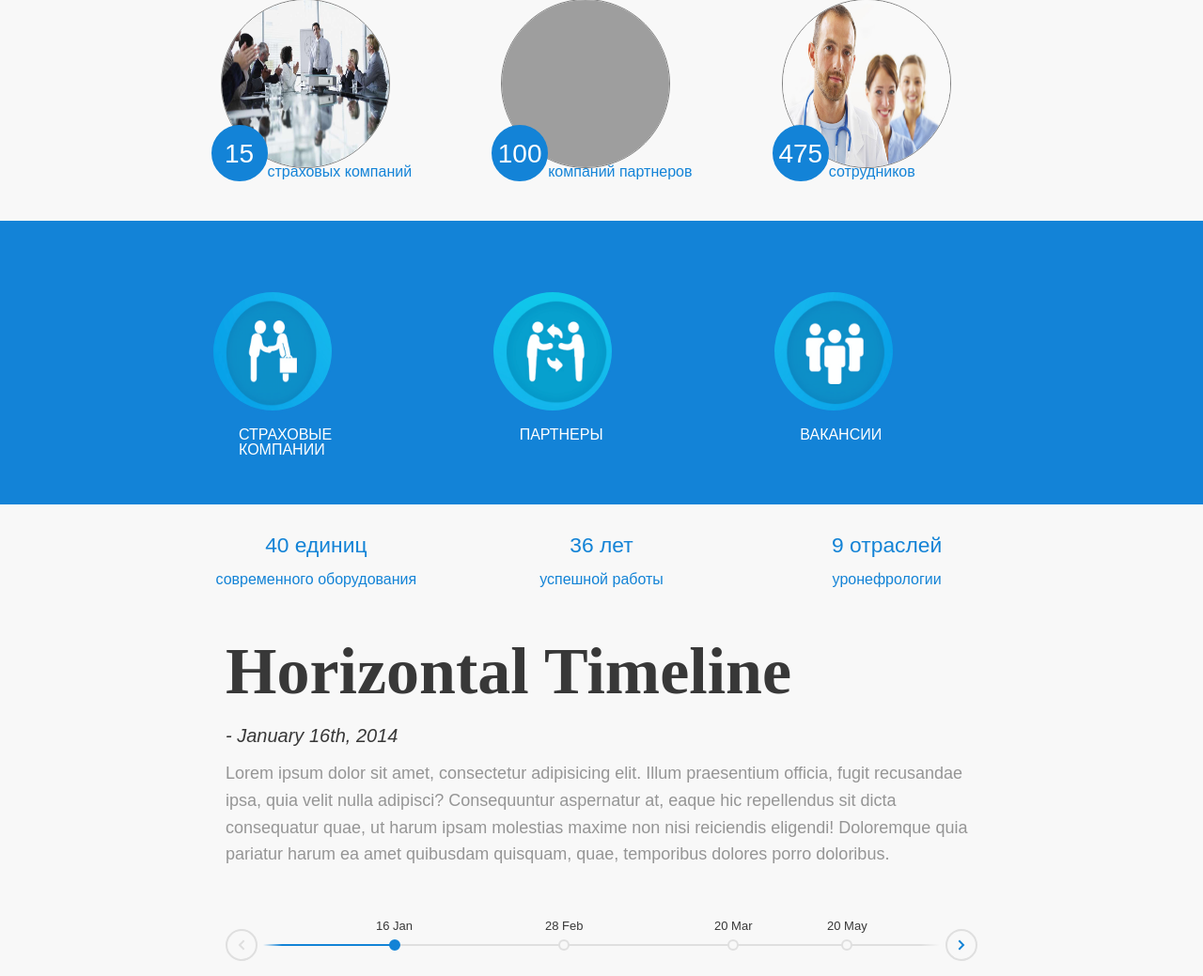
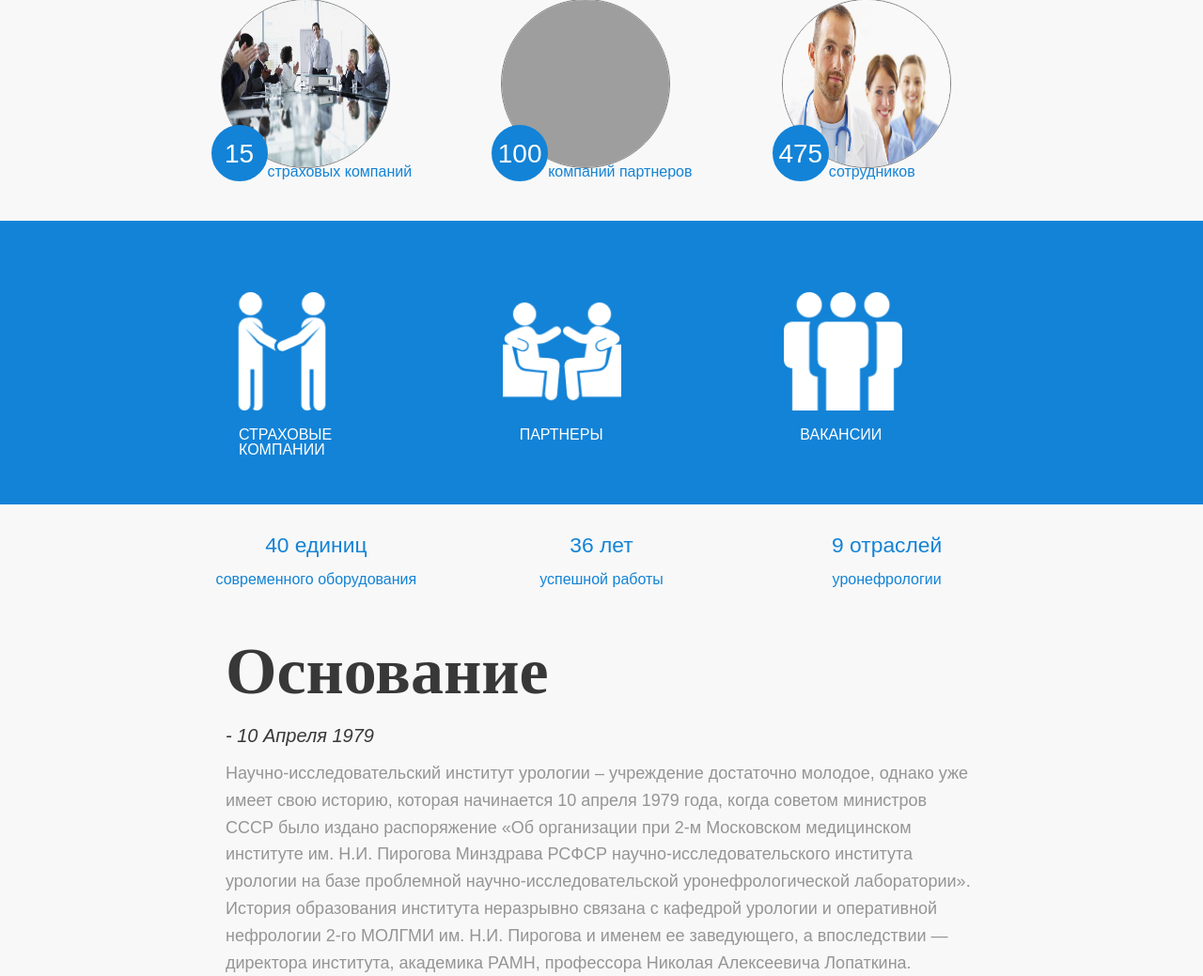
Before and after one commit to maratkanov-a/clinic, a Django app: template templates/clinic_app/news_list_all.html in a window 1280 px wide. Shown: the part 2682-3721 px from the top of the page at 94% size. Run offline with Django 3.2, Linux system fonts and the light colour scheme; the template is opened without the code that fills it, so the values that code supplies are empty; parts of the project's set-up code (start-up, migrations or seed data) failed here and were passed over; grey boxes are pictures that could not be loaded.

Commit message:
fixed pictures, also fixed text in timeline

```diff
--- a/clinic_app/static/css/mine.css
+++ b/clinic_app/static/css/mine.css
@@ -366,9 +366,7 @@
     width: 130px;
     height: 130px;
     border: 2px solid #1383d7;
-    border-radius: 50%;
-    margin: 5% auto;
-    margin-left: 25px;
+    margin: 5% auto 5% 35px;
 }
 
 .partners__picture {
--- a/templates/clinic_app/partners.html
+++ b/templates/clinic_app/partners.html
@@ -48,21 +48,21 @@
         <div class="container partners__container">
 
             <div class="col s12 m4 l4 partners__picture">
-                <img src="{% static 'img/circles/strah.png' %}"/>
+                <img src="{% static 'img/human-resources.png' %}"/>
                      <span class="partners__picture__desc">
                          СТРАХОВЫЕ<br>КОМПАНИИ
                      </span>
             </div>
 
             <div class="col s12 m4 l4 partners__picture">
-                <img src="{% static 'img/circles/partners.png' %}"/>
+                <img src="{% static 'img/friends-talking.png' %}"/>
                      <span class="partners__picture__desc">
                          ПАРТНЕРЫ
                      </span>
             </div>
 
             <div class="col s12 m4 l4 partners__picture">
-                <img src="{% static 'img/circles/vacancy.png' %}"/>
+                <img src="{% static 'img/group.png' %}"/>
                      <span class="partners__picture__desc">
                          ВАКАНСИИ
                      </span>
--- a/templates/clinic_app/timeline.html
+++ b/templates/clinic_app/timeline.html
@@ -4,166 +4,168 @@
             <section class="cd-horizontal-timeline">
                 <div class="events-content">
                     <ol>
-                        <li class="selected" data-date="16/01/2014">
-                            <h2>Horizontal Timeline</h2>
-                            <em>January 16th, 2014</em>
+                        <li class="selected" data-date="10/04/1979">
+                            <h2>Основание</h2>
+                            <em>10 Апреля 1979</em>
 
                             <p>
-                                Lorem ipsum dolor sit amet, consectetur adipisicing elit. Illum praesentium officia,
-                                fugit recusandae ipsa, quia velit nulla adipisci? Consequuntur aspernatur at, eaque
-                                hic repellendus sit dicta consequatur quae, ut harum ipsam molestias maxime non nisi
-                                reiciendis eligendi! Doloremque quia pariatur harum ea amet quibusdam quisquam,
-                                quae, temporibus dolores porro doloribus.
+                                Научно-исследовательский институт урологии – учреждение достаточно молодое, однако уже
+                                имеет свою историю, которая начинается 10 апреля 1979 года, когда советом министров СССР
+                                было издано распоряжение «Об организации при 2-м Московском медицинском институте им.
+                                Н.И. Пирогова Минздрава РСФСР научно-исследовательского института урологии на базе
+                                проблемной научно-исследовательской уронефрологической лаборатории». История образования
+                                института неразрывно связана с кафедрой урологии и оперативной нефрологии 2-го МОЛГМИ
+                                им. Н.И. Пирогова и именем ее заведующего, а впоследствии — директора института,
+                                академика РАМН, профессора Николая Алексеевича Лопаткина.
                             </p>
                         </li>
-
-                        <li data-date="28/02/2014">
-                            <h2>Event title here</h2>
-                            <em>February 28th, 2014</em>
+                        <li data-date="01/01/1980">
+                            <em>Начало 1980</em>
 
                             <p>
-                                Lorem ipsum dolor sit amet, consectetur adipisicing elit. Illum praesentium officia,
-                                fugit recusandae ipsa, quia velit nulla adipisci? Consequuntur aspernatur at, eaque
-                                hic repellendus sit dicta consequatur quae, ut harum ipsam molestias maxime non nisi
-                                reiciendis eligendi! Doloremque quia pariatur harum ea amet quibusdam quisquam,
-                                quae, temporibus dolores porro doloribus.
+                                К началу 1980 года в НИИ урологии перешло 17 научных сотрудников кафедры — член-корр.
+                                АМН СССР А.Ф. Даренков, профессора, доктора наук А.Л. Шабад, В.Г. Горюнов, Э.К. Яненко,
+                                В.Я. Симонов, И.С. Ярмолинский, М.В. Чудновская, кандидаты наук Б.М. Крендель, Н.В.
+                                Махлин, Б.С. Гусев, Н.К. Дзеранов, Л.Г. Кульга, А.П. Данилков, Е.А. Стецюк, А.С.
+                                Ларионов, Н.П. Ненашева.
                             </p>
                         </li>
-
-                        <li data-date="20/04/2014">
-                            <h2>Event title here</h2>
-                            <em>March 20th, 2014</em>
+                        <li data-date="14/01/1981">
+                            <em>14 Января 1981</em>
 
                             <p>
-                                Lorem ipsum dolor sit amet, consectetur adipisicing elit. Illum praesentium officia,
-                                fugit recusandae ipsa, quia velit nulla adipisci? Consequuntur aspernatur at, eaque
-                                hic repellendus sit dicta consequatur quae, ut harum ipsam molestias maxime non nisi
-                                reiciendis eligendi! Doloremque quia pariatur harum ea amet quibusdam quisquam,
-                                quae, temporibus dolores porro doloribus.
+                                Правительством г.Москвы предложено создать на базе 47-й многопрофильной больницы
+                                специализированную урологическую клинику, выделив ее как базу НИИ урологии (3-я Парковая
+                                ул., 51) (Приказ ГУЗМа №14 от 14.01.1981г.).
                             </p>
                         </li>
-
-                        <li data-date="20/05/2014">
-                            <h2>Event title here</h2>
-                            <em>May 20th, 2014</em>
+                        <li data-date="25/05/1981">
+                            <h2>Самостоятельное учреждение</h2>
+                            <em>25 Мая 1984</em>
 
                             <p>
-                                Lorem ipsum dolor sit amet, consectetur adipisicing elit. Illum praesentium officia,
-                                fugit recusandae ipsa, quia velit nulla adipisci? Consequuntur aspernatur at, eaque
-                                hic repellendus sit dicta consequatur quae, ut harum ipsam molestias maxime non nisi
-                                reiciendis eligendi! Doloremque quia pariatur harum ea amet quibusdam quisquam,
-                                quae, temporibus dolores porro doloribus.
+                                25 мая 1984 года Совет Министров издает распоряжение №655-р «О преобразовании
+                                научно-исследовательского института урологии Минздрава РСФСР при 2-ом Московском
+                                медицинском институте им. Н.И. Пирогова в самостоятельное медицинское учреждение»; 29
+                                июня того же года Минздравом РСФСР издается соответствующий приказ №522, а Минздрав СССР
+                                делает институт головным лечебным учреждением страны в области урологии.
                             </p>
                         </li>
-
-                        <li data-date="09/07/2014">
-                            <h2>Event title here</h2>
-                            <em>July 9th, 2014</em>
+                        <li data-date="01/01/1982">
+                            <h2>Диссертационный совет</h2>
+                            <em>с 1985</em>
 
                             <p>
-                                Lorem ipsum dolor sit amet, consectetur adipisicing elit. Illum praesentium officia,
-                                fugit recusandae ipsa, quia velit nulla adipisci? Consequuntur aspernatur at, eaque
-                                hic repellendus sit dicta consequatur quae, ut harum ipsam molestias maxime non nisi
-                                reiciendis eligendi! Doloremque quia pariatur harum ea amet quibusdam quisquam,
-                                quae, temporibus dolores porro doloribus.
+                                При НИИ урологии МЗ РФ с 1985 года действует Диссертационный Совет. За годы работы
+                                совета в нем было защищено более трехсот научных работ.
                             </p>
                         </li>
-
-                        <li data-date="30/08/2014">
-                            <h2>Event title here</h2>
-                            <em>August 30th, 2014</em>
+                        <li data-date="30/11/1982">
+                            <h2>Новый корпус</h2>
+                            <em>30 Ноября 1992</em>
 
                             <p>
-                                Lorem ipsum dolor sit amet, consectetur adipisicing elit. Illum praesentium officia,
-                                fugit recusandae ipsa, quia velit nulla adipisci? Consequuntur aspernatur at, eaque
-                                hic repellendus sit dicta consequatur quae, ut harum ipsam molestias maxime non nisi
-                                reiciendis eligendi! Doloremque quia pariatur harum ea amet quibusdam quisquam,
-                                quae, temporibus dolores porro doloribus.
+                                30 ноября 1992 г. открывается новый 11-этажный клинический корпус на 100 коек общей
+                                площадью 11165 кв. метров, оснащенный современным лечебно-диагностическим оборудованием.
+                                На его базе создается первая в нашей стране клиника детской урологии, где
+                                концентрируются практически все известные современные технологии диагностики и лечения
+                                детского контингента больных.
                             </p>
                         </li>
-
-                        <li data-date="15/09/2014">
-                            <h2>Event title here</h2>
-                            <em>September 15th, 2014</em>
+                        <li data-date="01/05/1983">
+                            <h2>Межведомственный научный совет</h2>
+                            <em>1993</em>
 
                             <p>
-                                Lorem ipsum dolor sit amet, consectetur adipisicing elit. Illum praesentium officia,
-                                fugit recusandae ipsa, quia velit nulla adipisci? Consequuntur aspernatur at, eaque
-                                hic repellendus sit dicta consequatur quae, ut harum ipsam molestias maxime non nisi
-                                reiciendis eligendi! Doloremque quia pariatur harum ea amet quibusdam quisquam,
-                                quae, temporibus dolores porro doloribus.
+                                В 1993 году на базе НИИ Урологии создается Межведомственный научный совет по проблемам
+                                урологии и нефрологии, в который входят 9 комиссий по различным отраслям уро-нефрологии.
+                                В функции головного учреждения входит координация научной деятельности 26 кафедр и 22
+                                курсов по урологии в региональных медицинских учреждениях. В последующие годы за
+                                Институтом было закреплено право вести не только научную и клиническую деятельность, но
+                                и хозяйственную, а в 1995 году он получает лицензию Государственного комитета РФ по
+                                высшему образованию на право ведения образовательной деятельности в сфере
+                                послевузовского, дополнительного профессионального образования.
                             </p>
                         </li>
-
-                        <li data-date="01/11/2014">
-                            <h2>Event title here</h2>
-                            <em>November 1st, 2014</em>
+                        <li data-date="01/01/1984">
+                            <em>1995</em>
 
                             <p>
-                                Lorem ipsum dolor sit amet, consectetur adipisicing elit. Illum praesentium officia,
-                                fugit recusandae ipsa, quia velit nulla adipisci? Consequuntur aspernatur at, eaque
-                                hic repellendus sit dicta consequatur quae, ut harum ipsam molestias maxime non nisi
-                                reiciendis eligendi! Doloremque quia pariatur harum ea amet quibusdam quisquam,
-                                quae, temporibus dolores porro doloribus.
+                                С 1995 года научные исследования возглавляет профессор Э.К. Яненко, посвятившая большую
+                                часть своих исследований изучению этиологии, патогенеза и методам оперативного лечения
+                                мочекаменной болезни и особенно наиболее тяжелой ее форме — коралловидному нефролитиазу
                             </p>
                         </li>
-
-                        <li data-date="10/12/2014">
+                        <li data-date="02/03/1984">
                             <h2>Event title here</h2>
-                            <em>December 10th, 2014</em>
+                            <em>2 Марта 1999</em>
 
                             <p>
-                                Lorem ipsum dolor sit amet, consectetur adipisicing elit. Illum praesentium officia,
-                                fugit recusandae ipsa, quia velit nulla adipisci? Consequuntur aspernatur at, eaque
-                                hic repellendus sit dicta consequatur quae, ut harum ipsam molestias maxime non nisi
-                                reiciendis eligendi! Doloremque quia pariatur harum ea amet quibusdam quisquam,
-                                quae, temporibus dolores porro doloribus.
+                                2 марта 1999 года Государственное федеральное учреждение здравоохранения —
+                                Научно-исследовательский институт урологии Минздрава РФ — в соответствии с федеральным
+                                законом «О науке и государственной научно-технической политике» одним из первых среди
+                                медицинских НИИ прошел государственную аккредитацию и получил свидетельство (№ 997)
+                                Министерства науки и технологий, подтверждая тем самым свой высокий авторитет,
+                                известность и признание.
                             </p>
                         </li>
-
-                        <li data-date="19/01/2015">
-                            <h2>Event title here</h2>
-                            <em>January 19th, 2015</em>
+                        <li data-date="01/01/1985">
+                            <em>2001</em>
 
                             <p>
-                                Lorem ipsum dolor sit amet, consectetur adipisicing elit. Illum praesentium officia,
-                                fugit recusandae ipsa, quia velit nulla adipisci? Consequuntur aspernatur at, eaque
-                                hic repellendus sit dicta consequatur quae, ut harum ipsam molestias maxime non nisi
-                                reiciendis eligendi! Doloremque quia pariatur harum ea amet quibusdam quisquam,
-                                quae, temporibus dolores porro doloribus.
+                                С 2001 года вторым заместителем директора по науке назначен молодой перспективный ученый
+                                и организатор О.И. Аполихин, также возглавлявший инновационный отдел.
                             </p>
                         </li>
-
-                        <li data-date="03/03/2015">
-                            <h2>Event title here</h2>
-                            <em>March 3rd, 2015</em>
+                        <li data-date="01/01/1986">
+                            <em>2005</em>
 
                             <p>
-                                Lorem ipsum dolor sit amet, consectetur adipisicing elit. Illum praesentium officia,
-                                fugit recusandae ipsa, quia velit nulla adipisci? Consequuntur aspernatur at, eaque
-                                hic repellendus sit dicta consequatur quae, ut harum ipsam molestias maxime non nisi
-                                reiciendis eligendi! Doloremque quia pariatur harum ea amet quibusdam quisquam,
-                                quae, temporibus dolores porro doloribus.
+                                C 2005 года заведующим по научной деятельности стал А.Г. Мартов, до этого возглавлявший
+                                отдел эндоурологии и новых уротехнологий с 1991 года.
                             </p>
+                        </li>
+                        <li data-date="01/01/1987">
+                            <em>Начало 2007</em>
+
+                            <p>
+                                В начале 2007 года произошла смена поколений: с апреля 2007 года директором института
+                                назначается Аполихин Олег Иванович Аполихин О.И., Н.А.Лопаткин переходит на должность
+                                почетного директора. Заместителями директора по научной работе назначаются Сивков Андрей
+                                Владимирович Сивков А.В., Павлов Андрей Юрьевич Павлов А.Ю., Кудрявцев Ю.В., лечебную
+                                работу возглавляет Чернышев Игорь Владиславович Чернышев И.В.. Заместителем директора по
+                                консультативной работе назначается Даренков Сергей Петрович Даренков С.П., заместитель
+                                директора по издательской деятельности – Мартов А.Г. </p>
+                        </li>
+                        <li data-date="01/01/1988">
+                            <em>2014</em>
+
+                            <p>
+                                В 2014 году был издан Приказ МЗ РФ №218 от 17.05.2014 "О реорганизации ФГБУ «Московский
+                                научно исследовательский онкологический институт им. П.А. Герцена» Минздрава России,
+                                ФГБУ «Медицинский радиологический научный центр» Минздрава России и ФГБУ
+                                «Научно-исследовательский институт урологии» Минздрава России в форме присоединения
+                                второго и третьего учреждения к первому". </p>
                         </li>
                     </ol>
                 </div>
-                <!-- .events-content -->
                 <div class="timeline">
                     <div class="events-wrapper">
                         <div class="events">
                             <ol>
-                                <li><a href="#0" data-date="16/01/2014" class="selected">16 Jan</a></li>
-                                <li><a href="#0" data-date="28/02/2014">28 Feb</a></li>
-                                <li><a href="#0" data-date="20/04/2014">20 Mar</a></li>
-                                <li><a href="#0" data-date="20/05/2014">20 May</a></li>
-                                <li><a href="#0" data-date="09/07/2014">09 Jul</a></li>
-                                <li><a href="#0" data-date="30/08/2014">30 Aug</a></li>
-                                <li><a href="#0" data-date="15/09/2014">15 Sep</a></li>
-                                <li><a href="#0" data-date="01/11/2014">01 Nov</a></li>
-                                <li><a href="#0" data-date="10/12/2014">10 Dec</a></li>
-                                <li><a href="#0" data-date="19/01/2015">29 Jan</a></li>
-                                <li><a href="#0" data-date="03/03/2015">3 Mar</a></li>
+                                <li><a href="#0" data-date="10/04/1979" class="selected">10 Апреля</a></li>
+                                <li><a href="#0" data-date="01/01/1980">Январь</a></li>
+                                <li><a href="#0" data-date="14/01/1981">14 Января</a></li>
+                                <li><a href="#0" data-date="25/05/1981">25 Мая</a></li>
+                                <li><a href="#0" data-date="01/01/1982">Январь</a></li>
+                                <li><a href="#0" data-date="30/11/1982">30 Ноября</a></li>
+                                <li><a href="#0" data-date="01/05/1983">Январь</a></li>
+                                <li><a href="#0" data-date="01/01/1984">Январь</a></li>
+                                <li><a href="#0" data-date="02/03/1984">2 Марта</a></li>
+                                <li><a href="#0" data-date="01/01/1985">Январь</a></li>
+                                <li><a href="#0" data-date="01/01/1986">Январь</a></li>
+                                <li><a href="#0" data-date="01/01/1987">В течение</a></li>
+                                <li><a href="#0" data-date="01/01/1988">Начало года</a></li>
                             </ol>
 
                             <span class="filling-line" aria-hidden="true"></span>
```
Also changed, not shown: clinic_app/static/img/circles/partners.png (deleted), clinic_app/static/img/friends-talking.png (added), clinic_app/static/img/group.png (added), clinic_app/static/img/human-resources.png (added), clinic_app/static/img/partners_vacancy.png (added).
